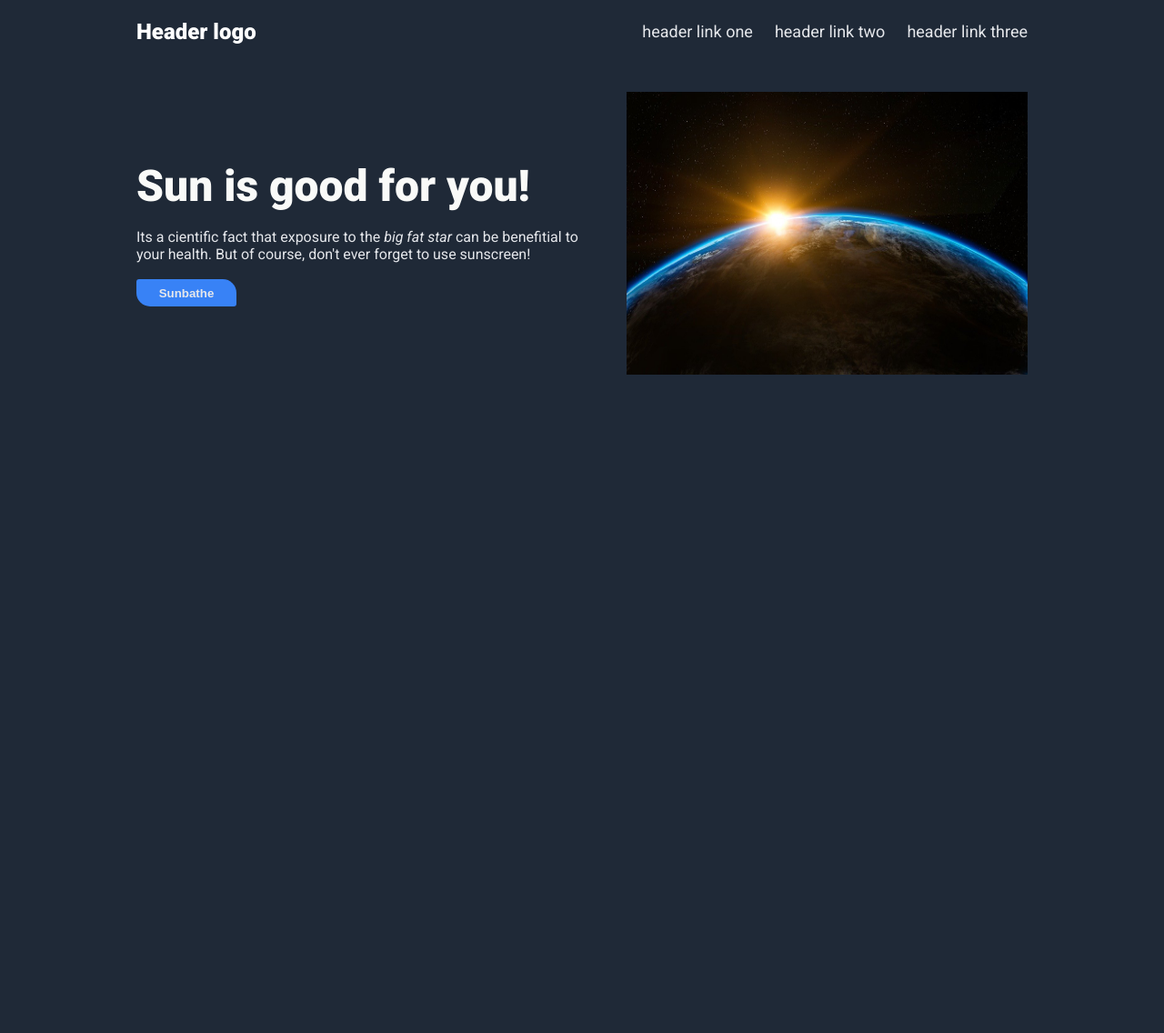
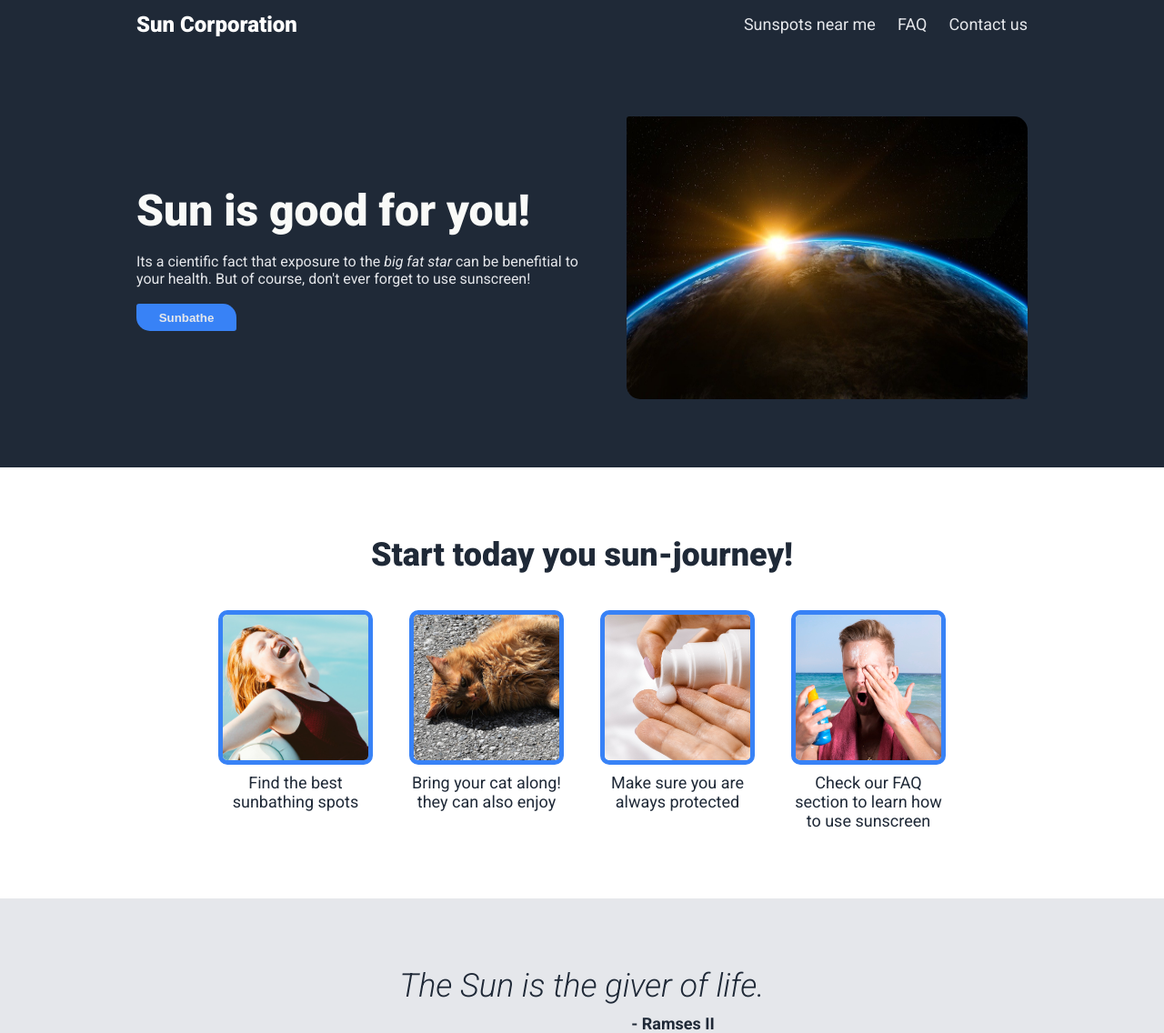
Before and after one commit to bardoneon/landing_page, a plain HTML site: page index.html in a window 1280 px wide. Shown: the whole page at 91% size. Before the commit the page ends 800 px from the top, so only its background shows below. Drawn offline with Linux system fonts and the light colour scheme.

Commit message:
Added second and third section

```diff
--- a/index.html
+++ b/index.html
@@ -9,11 +9,11 @@
 </head>
 <body>
     <div class="header">
-        <div class="logo">Header logo</div>
+        <div class="logo">Sun Corporation</div>
          <ul class="right-links">
-            <li><a href="#">header link one</a></li>
-            <li><a href="#">header link two</a></li>
-            <li><a href="#">header link three</a></li>
+            <li><a href="#">Sunspots near me</a></li>
+            <li><a href="#">FAQ</a></li>
+            <li><a href="#">Contact us</a></li>
          </ul>
     </div>
     <div class="first">
@@ -24,6 +24,31 @@
      </div>
      <img src="./images/sun1.jpg" alt="Sun-over-earth" class="sun1">
     </div>
+    <div class="second">
+        <div class="subtitle">Start today you sun-journey!</div>
+        <div class="container">
+         <div class="info">
+            <img src="./images/info-girl.jpg" alt="girl-sun" class="img-info">
+            <div class="text">Find the best sunbathing spots</div>
+         </div>
+         <div class="info">
+            <img src="./images/info-cat.jpg" alt="cat-sun" class="img-info">
+            <div class="text">Bring your cat along! they can also enjoy</div>
+         </div>
+         <div class="info">
+            <img src="./images/info-cream.jpg" alt="cream-sun" class="img-info">
+            <div class="text">Make sure you are always protected</div>
+         </div>
+         <div class="info">
+            <img src="./images/info-faq.jpg" alt="faq-sun" class="img-info">
+            <div class="text">Check our FAQ section to learn how to use sunscreen</div>
+         </div>
+        </div>
+    </div>
+    <div class="third">
+        <div class="quote">The Sun is the giver of life.</div>
 
+        <div class="author">- Ramses II</div>
+    </div>
 </body>
 </html>
--- a/style.css
+++ b/style.css
@@ -2,16 +2,17 @@
 
 body {
     background-color: #1F2937;
-    margin-left: 150px;
-    margin-right: 150px;
     font-family: "Roboto", sans-serif;
+    margin: 0;
 }
 
 .header {
     display: flex;
     justify-content: space-between;
     align-items: center;
-    margin-bottom: 40px;
+    margin-bottom: 75px;
+    margin-left: 150px;
+    margin-right: 150px;
 }
 
 .logo {
@@ -36,6 +37,9 @@ a {
     display: flex;
     gap: 16px;
     justify-content: space-between;
+    margin-left: 150px;
+    margin-right: 150px;
+    margin-bottom: 75px;
 }
 
 .presentation {
@@ -70,4 +74,68 @@ a {
 .sun1 {
   max-width: 45%;
   height: auto;
+  border-radius: 3px 15px;
 }
+
+.second {
+    background-color: white;
+    padding-left: 150px;
+    padding-right: 150px;
+    padding-bottom: 75px;
+}
+
+.subtitle {
+    padding-top: 75px;
+    padding-bottom: 40px;
+    text-align: center;
+    font-size: 36px;
+    font-weight: 900;
+    color: #1F2937;
+}
+
+.container {
+    display: flex;
+    justify-content: center;
+    gap: 40px;
+    padding-left: 200px;
+    padding-right: 200px;
+}
+
+
+.img-info {
+    max-width: 160px;
+    border: 5px solid #3882F6;
+    border-radius: 10px;
+    margin-bottom: 5px;
+}
+
+.text {
+    text-align: center;
+    color: #1F2937;
+    font-size: 18px;
+}
+
+.third {
+    padding-top: 75px;
+    background-color: #E5E7EB;
+    display: flex;
+    justify-content: center;
+    flex-direction: column;
+    align-items: center;
+    gap: 10px;
+}
+
+
+.quote {
+    font-size: 36px;
+    font-style: italic;
+    font-weight: 300;
+    color: #1F2937;
+}
+
+.author {
+    font-size: 18px;
+    font-weight: 700;
+    color: #1F2937;
+    margin-left: 200px;
+}
```
Also changed, not shown: images/info-cat.jpg (added), images/info-cream.jpg (added), images/info-faq.jpg (added), images/info-girl.jpg (added).
